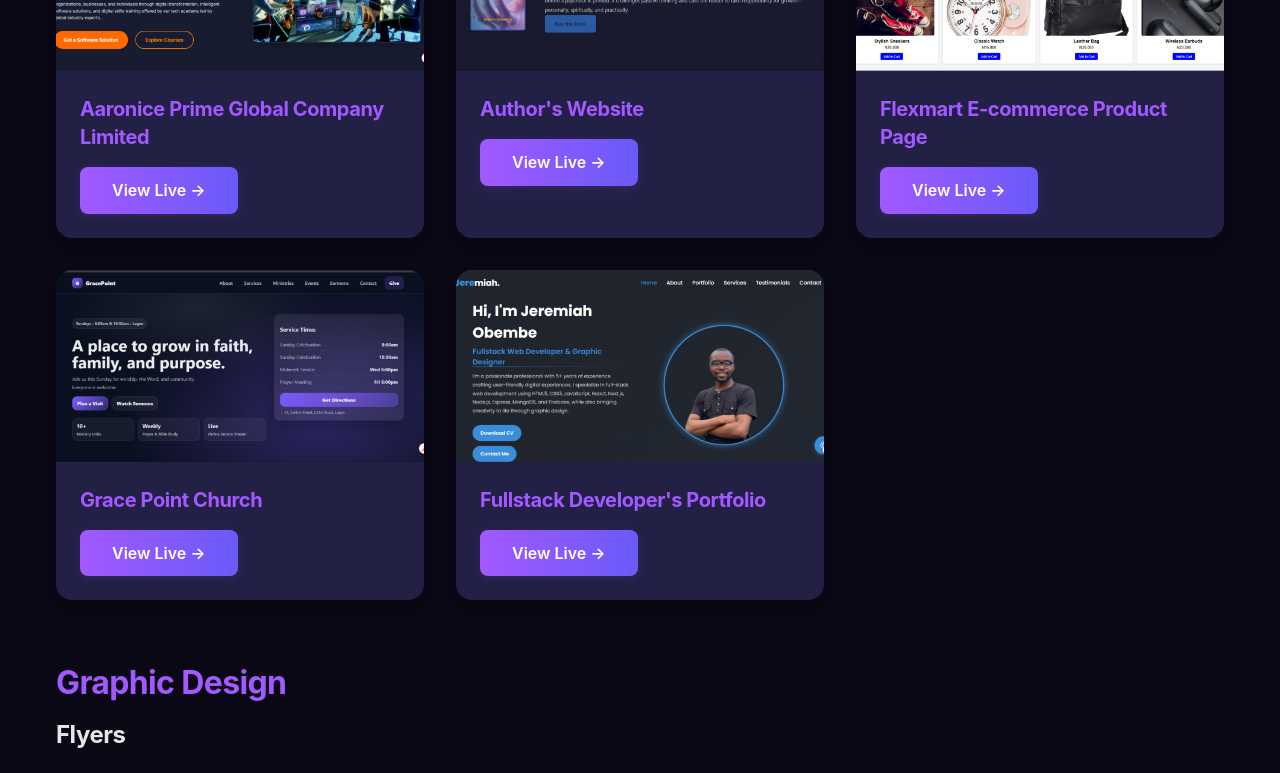
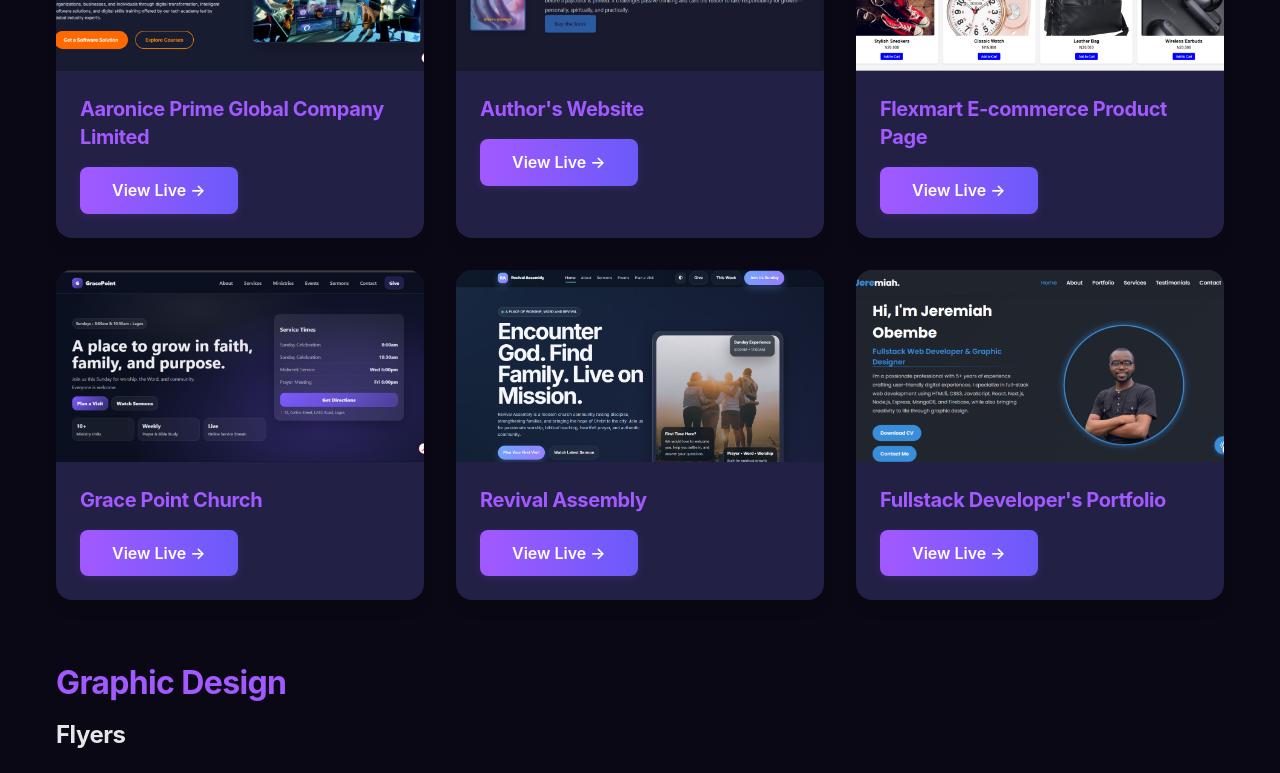
Before and after one commit to jerr001/voltcreativelab, a Next.js app in the folder volt-creative-lab/: page /portfolio in a window 1280 px wide. Shown: the part 497-1270 px from the top of the page. Built offline with nearby package versions, Linux system fonts and the light colour scheme; grey boxes are pictures that could not be loaded.

Commit message:
Add Revival Assembly to Web Development portfolio section

```diff
--- a/volt-creative-lab/src/app/portfolio/page.tsx
+++ b/volt-creative-lab/src/app/portfolio/page.tsx
@@ -63,6 +63,11 @@ export default function Portfolio() {
       title: "Grace Point Church",
       image: "/portfolio/web-development/grace-point-church.png",
       url: "https://grace-point-church.vercel.app",
+    },
+    {
+      title: "Revival Assembly",
+      image: "/portfolio/web-development/revival-assembly.png",
+      url: "https://revival-assembly.vercel.app",
     },
     {
       title: "Fullstack Developer's Portfolio",
```
